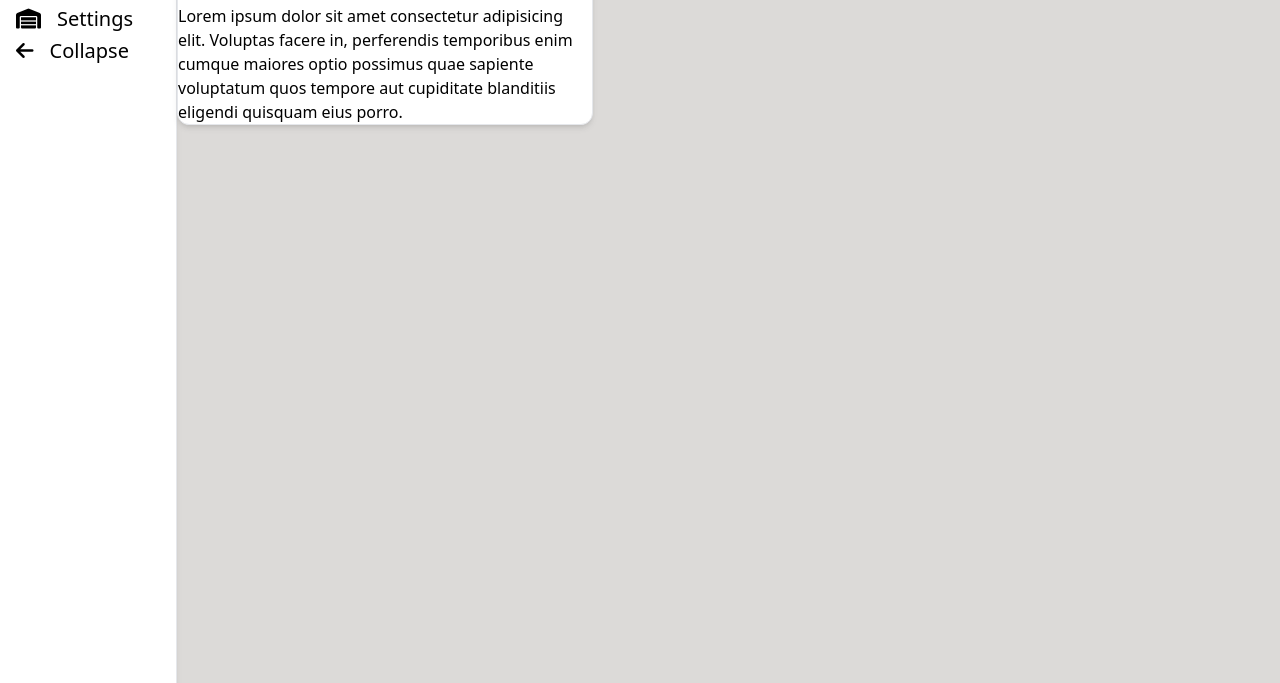
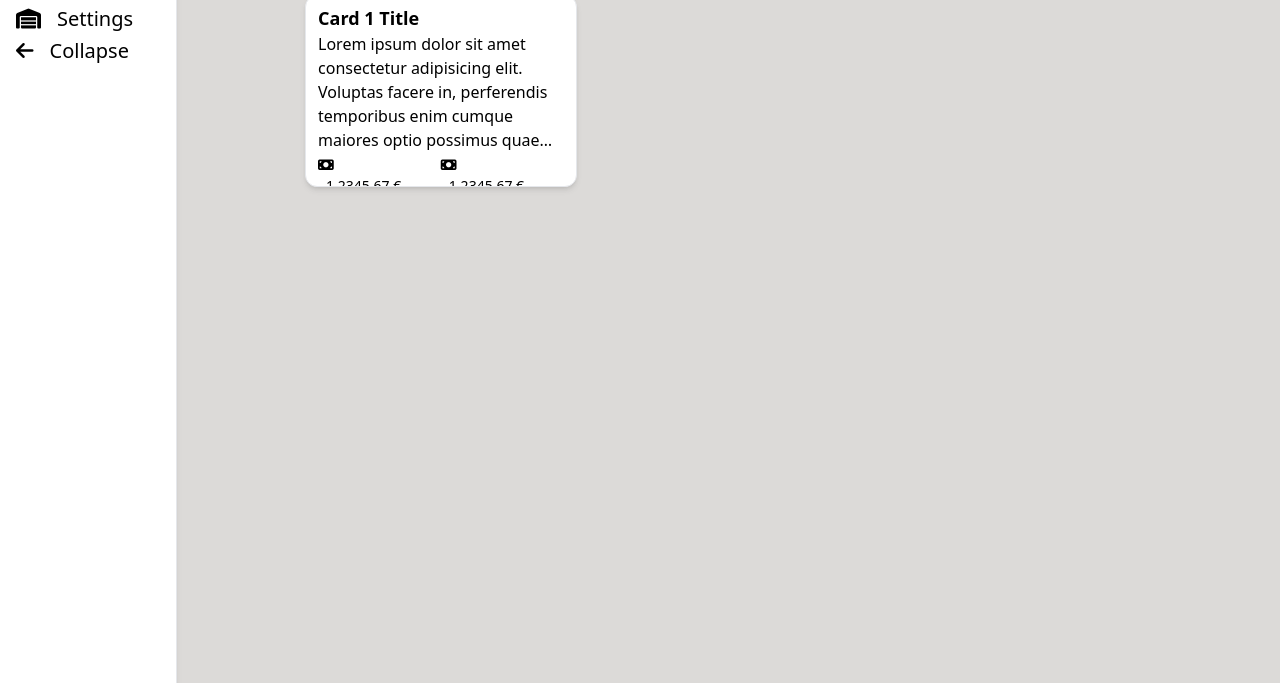
Before and after one commit to malikkotb/dashboard, a website: page src/index.html in a window 1280 px wide. Shown: the part 117-800 px from the top of the page. Drawn offline with Linux system fonts and the light colour scheme.

Commit message:
one card in grid

```diff
--- a/src/index.html
+++ b/src/index.html
@@ -66,8 +66,8 @@
       </div>
 
       <!-- Main Content  -->
-      <main class="bg-stone-400 bg-opacity-40 w-screen">
-        <!-- Sticky Navbar, TODO: make sticky  -->
+      <main class="bg-stone-400 bg-opacity-40 min-w-4/5">
+        <!-- Sticky Navbar, TODO: make sticky, make responsive for smaller screens  -->
         <div class="p-4 md:h-24 border-b">
           <!-- TODO: align Dashboard and start of "Projects..." vertically -->
           <div class="justify-between items-center flex">
@@ -78,17 +78,30 @@
           <div class="text-sm my-2 text-opacity-40 text-black">Projects: 42 | Customers: 10</div>
         </div>
 
+
         <!-- main content ( responsive grid) -->
-        <div class="grid grid-cols-3 gap-4">
-          <!-- {data.map((user) => (
-            <div className="user">{user}</div>
-          ))} -->
-          <div class="bg-white w-full h-full border rounded-xl shadow-md"">
-            <h2>Card 1 Title</h2>
-            <p>Lorem ipsum dolor sit amet consectetur adipisicing elit. Voluptas facere in, perferendis temporibus enim cumque maiores optio possimus quae sapiente voluptatum quos tempore aut cupiditate blanditiis eligendi quisquam eius porro.</p>
+        <div class="">
+          <div class="grid grid-cols-3 gap-4 py-4 px-32 grid-rows-5">
+
+            <!-- card -->
+            <div class="bg-white h-48 overflow-hidden border rounded-xl shadow-md py-2 px-3">
+              <h2 class="text-lg font-bold">Card 1 Title</h2>
+              <p class="line-clamp-5">Lorem ipsum dolor sit amet consectetur adipisicing elit. Voluptas facere in, perferendis temporibus enim cumque maiores optio possimus quae sapiente voluptatum quos tempore aut cupiditate blanditiis eligendi quisquam eius porro.</p>
+              <div class="flex items-center justify-between">
+                <div>
+                  <i class="fa-solid fa-money-bill text-sm"></i>
+                  <p class="ml-2 text-sm">1.2345,67 €</p>
+                </div>
+                <div>
+                  <i class="fa-solid fa-money-bill text-sm"></i>
+                  <p class="ml-2 text-sm">1.2345,67 €</p>
+                </div>
+                <div></div>
+              </div>
+            </div>
           </div>
+        </div>
 
-        </div>
       </main>
     </div>
   </body>
```
Also changed, not shown: dist/output.css.
